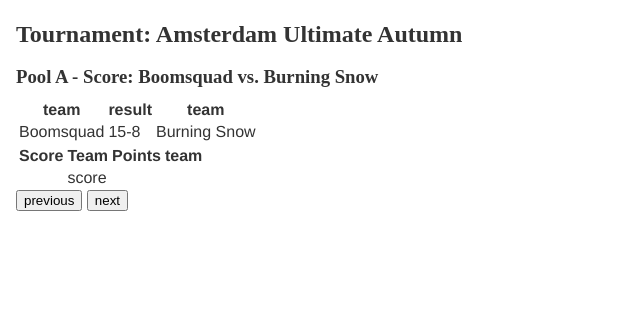
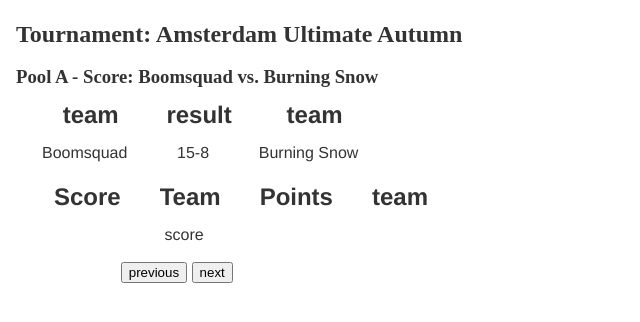
Before and after one commit to alexandervandermije/Frontend2werk, a plain HTML site: page WebAppSkeleton.0.1/index.html in a window 1280 px wide. Shown: the part 112-434 px from the top of the page, without its empty margins (0-640 px from the left). Drawn offline with Linux system fonts and the light colour scheme.

Commit message:
Deeltoets Stylesheet 1.0

```diff
--- a/WebAppSkeleton.0.1/static/css/style.css
+++ b/WebAppSkeleton.0.1/static/css/style.css
@@ -127,7 +127,27 @@ aside {
 	aside img {
 		margin-bottom:1em;
 	}
-
+/* Table's */
+table
+{
+		text-align: center;
+		padding-bottom:0.5em;
+}
+table th
+{
+ 		font-size: 1.5em;
+ 		margin-right : 1.5em;
+ 		padding-left:1.5em;
+ 		padding-bottom :0.5em;
+}
+table td
+{
+padding-left: 1.5em;
+padding-bottom:0.5em;
+}
+#buttons {
+	margin-left: 17%;
+}
 /* Dead Simple Grid (c) 2012 Vladimir Agafonkin */
 
 .col {
```
